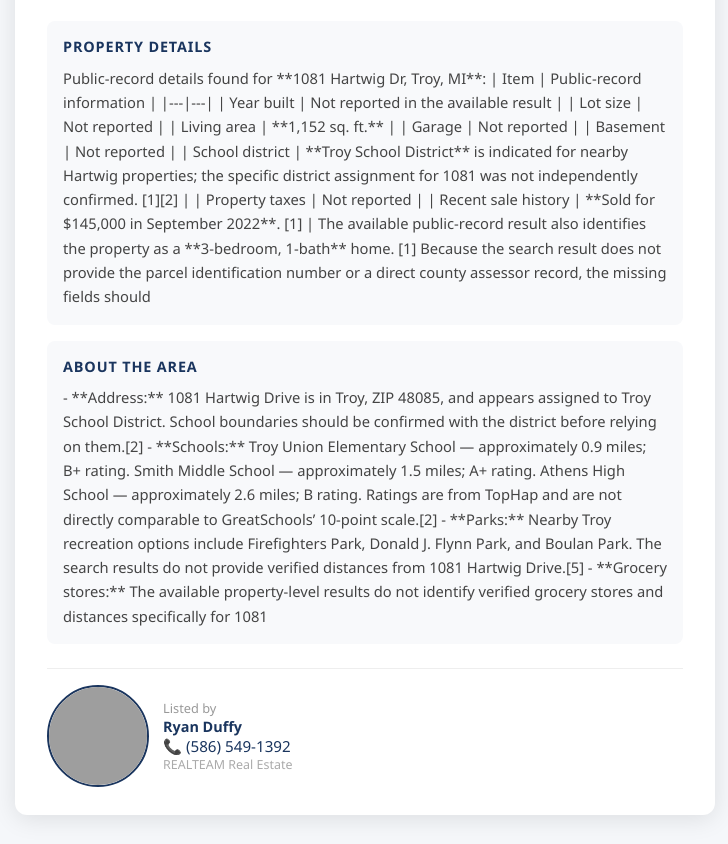
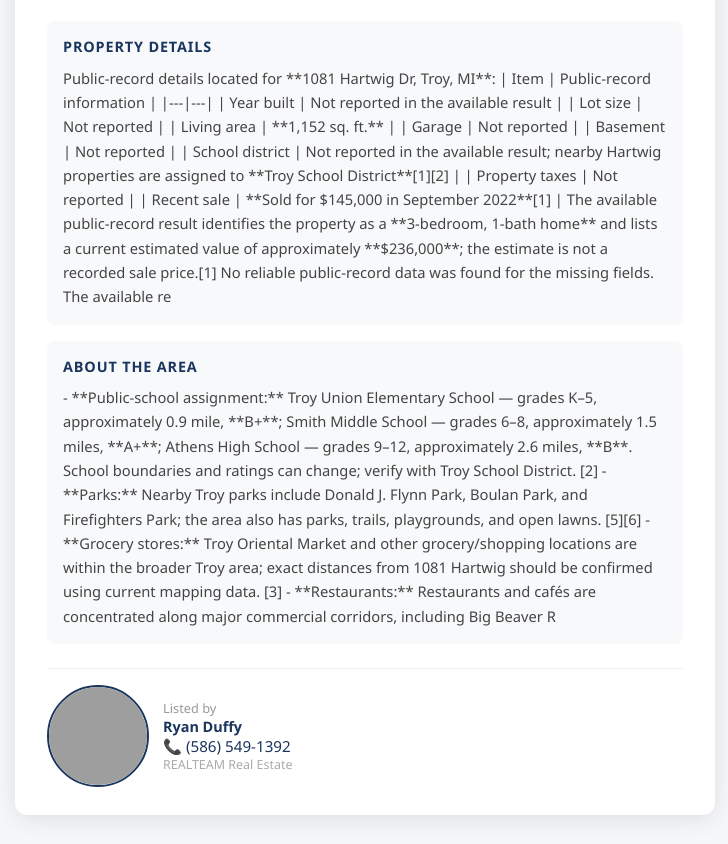
Before and after one commit to tommy-logan-ai/tommythemortgageguy, a plain HTML site: page coming-soon/troy-mi-u-476919.html in a window 1280 px wide. Shown: the part 1165-2009 px from the top of the page, without its empty margins (275-1003 px from the left). Drawn offline with Linux system fonts and the light colour scheme; no server answers; grey boxes are pictures that could not be loaded.

Commit message:
Coming Soon (regen-hero): Troy troy-mi-u-476919

```diff
--- a/coming-soon/troy-mi-u-476919.html
+++ b/coming-soon/troy-mi-u-476919.html
@@ -66,7 +66,7 @@
     </p>
   </div>
 </div>
-    <div style="margin:1.5rem 0 0;padding:1rem;background:#f8f9fb;border-radius:8px;"><h3 style="font-size:0.9rem;font-weight:700;color:#1a355e;text-transform:uppercase;letter-spacing:0.06em;margin:0 0 0.6rem">Property Details</h3><p style="font-size:0.92rem;color:#444;line-height:1.65;margin:0">Public-record details found for **1081 Hartwig Dr, Troy, MI**:
+    <div style="margin:1.5rem 0 0;padding:1rem;background:#f8f9fb;border-radius:8px;"><h3 style="font-size:0.9rem;font-weight:700;color:#1a355e;text-transform:uppercase;letter-spacing:0.06em;margin:0 0 0.6rem">Property Details</h3><p style="font-size:0.92rem;color:#444;line-height:1.65;margin:0">Public-record details located for **1081 Hartwig Dr, Troy, MI**:
 
 | Item | Public-record information |
 |---|---|
@@ -75,15 +75,17 @@
 | Living area | **1,152 sq. ft.** |
 | Garage | Not reported |
 | Basement | Not reported |
-| School district | **Troy School District** is indicated for nearby Hartwig properties; the specific district assignment for 1081 was not independently confirmed. [1][2] |
+| School district | Not reported in the available result; nearby Hartwig properties are assigned to **Troy School District**[1][2] |
 | Property taxes | Not reported |
-| Recent sale history | **Sold for $145,000 in September 2022**. [1] |
+| Recent sale | **Sold for $145,000 in September 2022**[1] |
 
-The available public-record result also identifies the property as a **3-bedroom, 1-bath** home. [1] Because the search result does not provide the parcel identification number or a direct county assessor record, the missing fields should</p></div>
-    <div style="margin:1rem 0 0;padding:1rem;background:#f8f9fb;border-radius:8px;"><h3 style="font-size:0.9rem;font-weight:700;color:#1a355e;text-transform:uppercase;letter-spacing:0.06em;margin:0 0 0.6rem">About the Area</h3><p style="font-size:0.92rem;color:#444;line-height:1.65;margin:0">- **Address:** 1081 Hartwig Drive is in Troy, ZIP 48085, and appears assigned to Troy School District. School boundaries should be confirmed with the district before relying on them.[2]
-- **Schools:** Troy Union Elementary School — approximately 0.9 miles; B+ rating. Smith Middle School — approximately 1.5 miles; A+ rating. Athens High School — approximately 2.6 miles; B rating. Ratings are from TopHap and are not directly comparable to GreatSchools’ 10-point scale.[2]
-- **Parks:** Nearby Troy recreation options include Firefighters Park, Donald J. Flynn Park, and Boulan Park. The search results do not provide verified distances from 1081 Hartwig Drive.[5]
-- **Grocery stores:** The available property-level results do not identify verified grocery stores and distances specifically for 1081 </p></div>
+The available public-record result identifies the property as a **3-bedroom, 1-bath home** and lists a current estimated value of approximately **$236,000**; the estimate is not a recorded sale price.[1]
+
+No reliable public-record data was found for the missing fields. The available re</p></div>
+    <div style="margin:1rem 0 0;padding:1rem;background:#f8f9fb;border-radius:8px;"><h3 style="font-size:0.9rem;font-weight:700;color:#1a355e;text-transform:uppercase;letter-spacing:0.06em;margin:0 0 0.6rem">About the Area</h3><p style="font-size:0.92rem;color:#444;line-height:1.65;margin:0">- **Public-school assignment:** Troy Union Elementary School — grades K–5, approximately 0.9 mile, **B+**; Smith Middle School — grades 6–8, approximately 1.5 miles, **A+**; Athens High School — grades 9–12, approximately 2.6 miles, **B**. School boundaries and ratings can change; verify with Troy School District. [2]
+- **Parks:** Nearby Troy parks include Donald J. Flynn Park, Boulan Park, and Firefighters Park; the area also has parks, trails, playgrounds, and open lawns. [5][6]
+- **Grocery stores:** Troy Oriental Market and other grocery/shopping locations are within the broader Troy area; exact distances from 1081 Hartwig should be confirmed using current mapping data. [3]
+- **Restaurants:** Restaurants and cafés are concentrated along major commercial corridors, including Big Beaver R</p></div>
     <div class="agent" style="display:flex;align-items:center;gap:14px;margin-top:1.5rem;padding-top:1rem;border-top:1px solid #eee">
       <img src="https://tommythemortgageguy.com/assets/agents/ryan-duffy-headshot.jpg" alt="Ryan Duffy" style="width:98px;height:98px;border-radius:50%;object-fit:cover;border:2px solid #1a355e">
       <div style="text-align:left">
```
